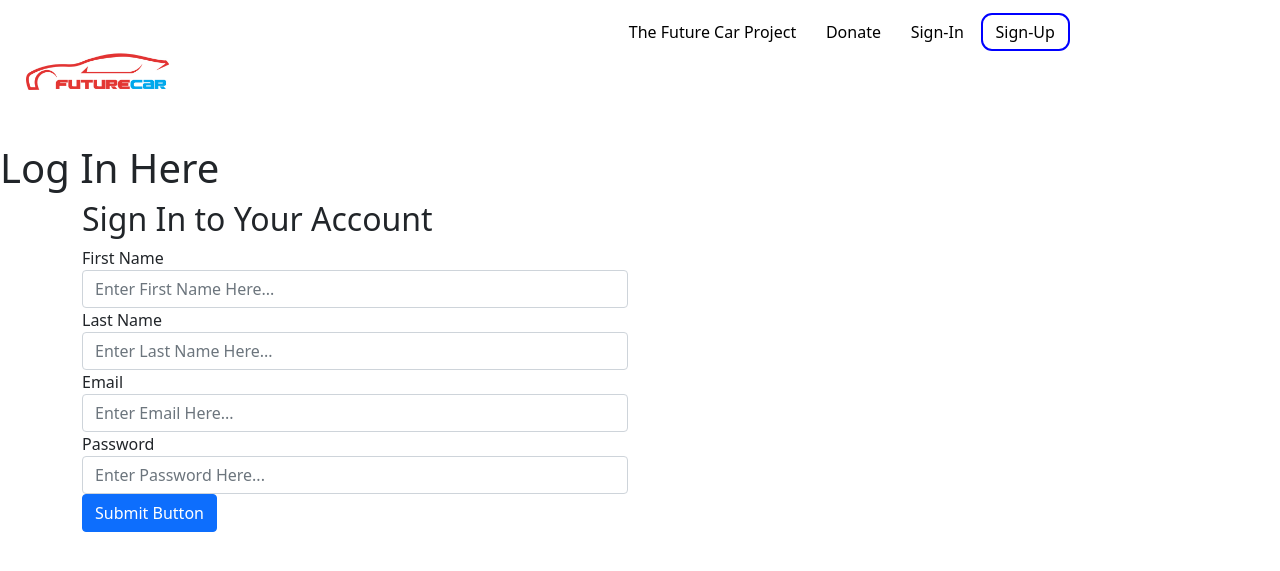
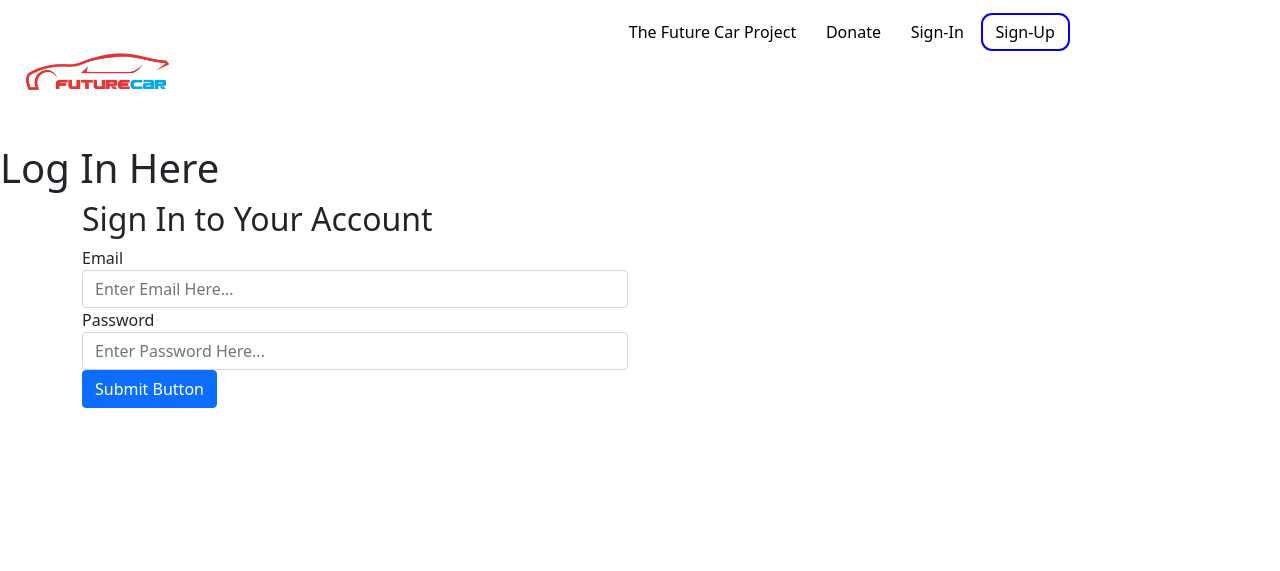
Before and after one commit to msaintil-afk/car_dealership-FLASK, a Flask app: page /signin in a window 1280 px wide. Shown: the top 571 px of the page. Run offline with Flask 2, Linux system fonts and the light colour scheme; some libraries are stand-ins or nearby versions.

Commit message:
removed extra forms

```diff
--- a/car_dealership/forms.py
+++ b/car_dealership/forms.py
@@ -4,8 +4,6 @@ from wtforms.validators import DataRequired, Email
 
 class UserLoginForm(FlaskForm):
     #email, password, submit button
-    first_name = StringField('First Name', validators = [DataRequired()])
-    last_name = StringField('Last Name', validators = [DataRequired()])
     email = StringField('Email', validators = [DataRequired(), Email()])
     password = PasswordField('Password', [DataRequired()])
     submit_button = SubmitField()
--- a/car_dealership/templates/forms.html
+++ b/car_dealership/templates/forms.html
@@ -2,7 +2,7 @@
 <form method="POST">
     {{ form.hidden_tag() }}
     <div class="form-group">
-
+        {% if form.first_name %}
         <fieldset id="first_name-field">
             {{ form.first_name.label }}
             {{ form.first_name(class = "form-control", placeholder = "Enter First Name Here...")}}
@@ -12,7 +12,7 @@
             {{ form.last_name.label }}
             {{ form.last_name(class = "form-control", placeholder = "Enter Last Name Here...")}}
         </fieldset>
-
+        {% endif %}
         <fieldset id="email-field">
             {{ form.email.label }}
             {{ form.email(class = "form-control", placeholder = "Enter Email Here...")}}
```
